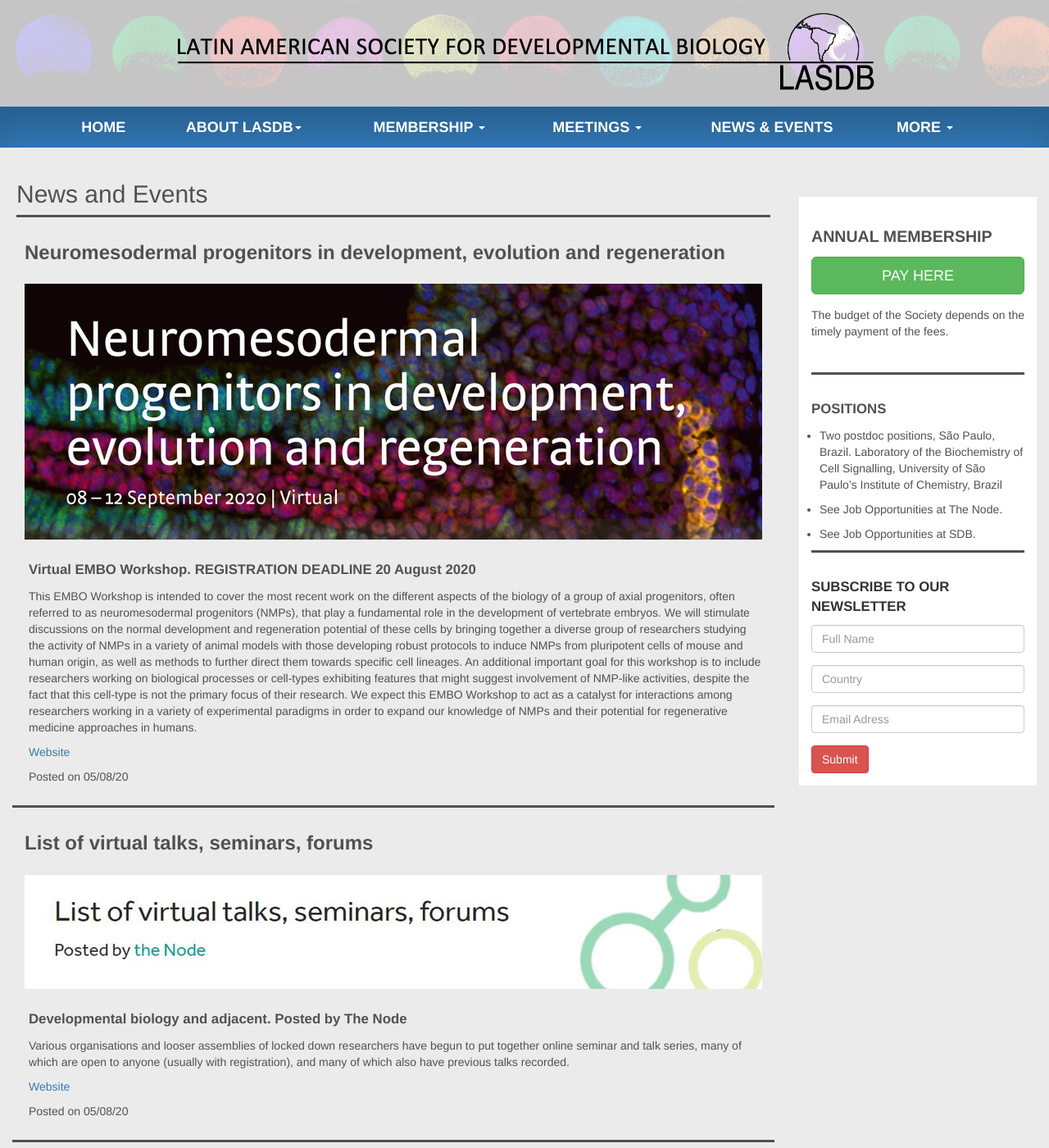
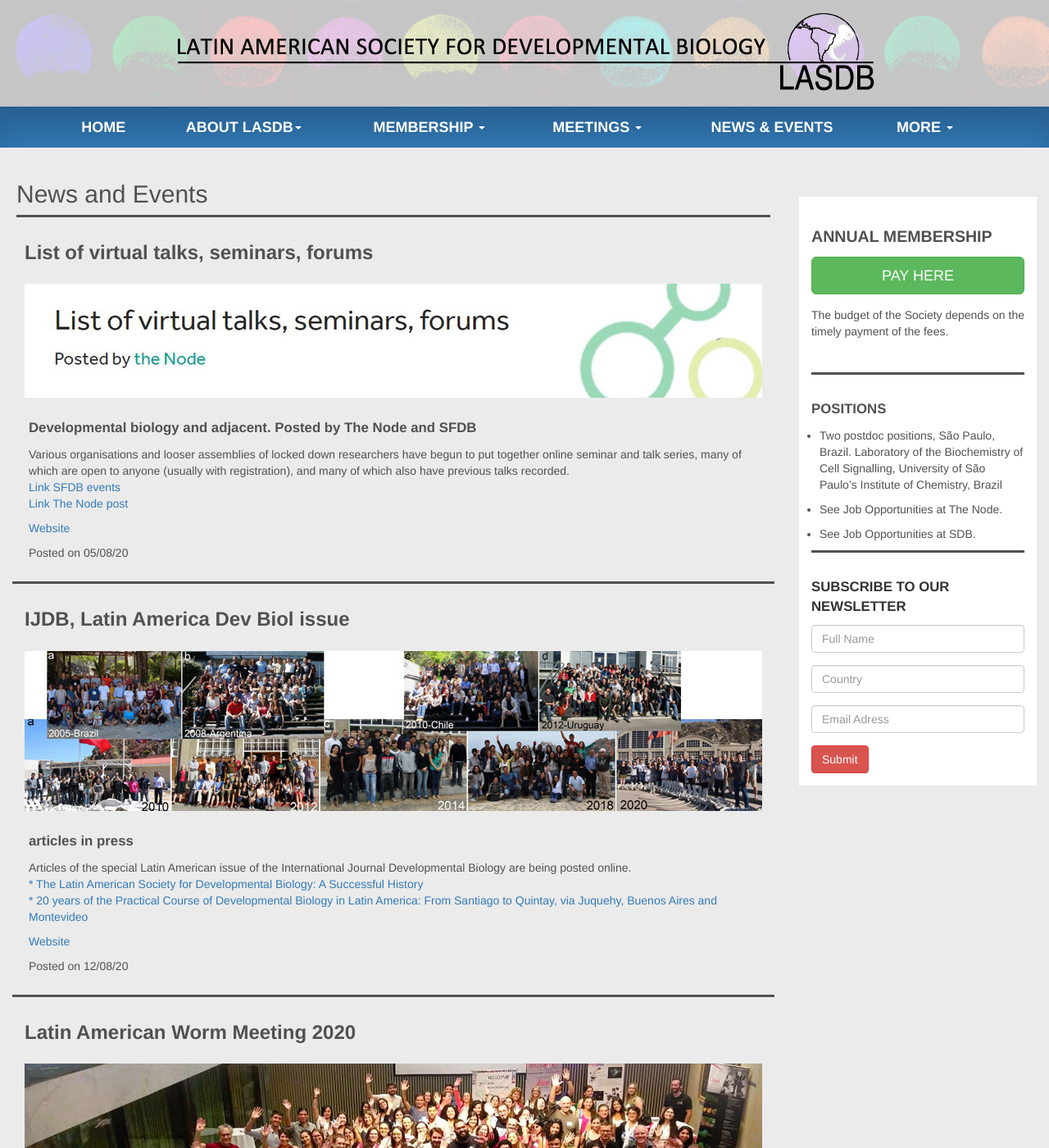
Before and after one commit to lasdb/lasdb.github.io, a Jekyll site: the page built from _posts/2000-01-01-news.markdown, in a window 1280 px wide and 1400 px high. Shown: the whole window at 82% size. Built offline with Jekyll 4.4.1, drawn with Linux system fonts in a browser that asks for light colours; nearby versions of some CDN libraries; some of the changed text lies outside the part shown.

Commit message:
Update 2000-01-01-news.markdown

```diff
--- a/_posts/2000-01-01-news.markdown
+++ b/_posts/2000-01-01-news.markdown
@@ -6,18 +6,14 @@
 permalink: pages/news.html
 news:
 
-  - title: 'Neuromesodermal progenitors in development, evolution and regeneration'
-    date: '05/08/20'
-    subtitle: 'Virtual EMBO Workshop. REGISTRATION DEADLINE 20 August 2020'
-    body: 'This EMBO Workshop is intended to cover the most recent work on the different aspects of the biology of a group of axial progenitors, often referred to as neuromesodermal progenitors (NMPs), that play a fundamental role in the development of vertebrate embryos. We will stimulate discussions on the normal development and regeneration potential of these cells by bringing together a diverse group of researchers studying the activity of NMPs in a variety of animal models with those developing robust protocols to induce NMPs from pluripotent cells of mouse and human origin, as well as methods to further direct them towards specific cell lineages. An additional important goal for this workshop is to include researchers working on biological processes or cell-types exhibiting features that might suggest involvement of NMP-like activities, despite the fact that this cell-type is not the primary focus of their research. We expect this EMBO Workshop to act as a catalyst for interactions among researchers working in a variety of experimental paradigms in order to expand our knowledge of NMPs and their potential for regenerative medicine approaches in humans.'
-    imageSm: '../img/news/Neuromesodermal-sm.jpg'
-    imageBg: '../img/news/Neuromesodermal-bg.jpg'
-    URL: 'https://meetings.embo.org/event/20-progenitors'
+
 
   - title: 'List of virtual talks, seminars, forums'
     date: '05/08/20'
-    subtitle: 'Developmental biology and adjacent. Posted by The Node '
-    body: 'Various organisations and looser assemblies of locked down researchers have begun to put together online seminar and talk series, many of which are open to anyone (usually with registration), and many of which also have previous talks recorded.'
+    subtitle: 'Developmental biology and adjacent. Posted by The Node and SFDB'
+    body: 'Various organisations and looser assemblies of locked down researchers have begun to put together online seminar and talk series, many of which are open to anyone (usually with registration), and many of which also have previous talks recorded. <br>
+    <a href="https://sfbd.fr/en/online-events/" target="_blank">Link SFDB events</a> <br>
+    <a href="https://thenode.biologists.com/list-of-virtual-talks-seminars-forums/events/" target="_blank">Link The Node post</a>'
     imageSm: '../img/news/onlinetalks-sm.jpg'
     imageBg: '../img/news/onlinetalks-bg.jpg'
     URL: 'https://thenode.biologists.com/list-of-virtual-talks-seminars-forums/events/'
@@ -57,6 +53,14 @@
     imageSm: '../img/news/lasdb2019report-sm.jpg'
     imageBg: '../img/news/lasdb2019report-bg.jpg'
     URL: 'http://lasdb-development.org/pages/previous-meetings.html'
+
+  - title: 'Neuromesodermal progenitors in development, evolution and regeneration'
+    date: '05/08/20'
+    subtitle: 'Virtual EMBO Workshop. REGISTRATION DEADLINE 20 August 2020'
+    body: 'This EMBO Workshop is intended to cover the most recent work on the different aspects of the biology of a group of axial progenitors, often referred to as neuromesodermal progenitors (NMPs), that play a fundamental role in the development of vertebrate embryos. We will stimulate discussions on the normal development and regeneration potential of these cells by bringing together a diverse group of researchers studying the activity of NMPs in a variety of animal models with those developing robust protocols to induce NMPs from pluripotent cells of mouse and human origin, as well as methods to further direct them towards specific cell lineages. An additional important goal for this workshop is to include researchers working on biological processes or cell-types exhibiting features that might suggest involvement of NMP-like activities, despite the fact that this cell-type is not the primary focus of their research. We expect this EMBO Workshop to act as a catalyst for interactions among researchers working in a variety of experimental paradigms in order to expand our knowledge of NMPs and their potential for regenerative medicine approaches in humans.'
+    imageSm: '../img/news/Neuromesodermal-sm.jpg'
+    imageBg: '../img/news/Neuromesodermal-bg.jpg'
+    URL: 'https://meetings.embo.org/event/20-progenitors'
 
   - title: 'LASDB Prize in Developmental Biology 2019'
     date: '2/5/19'
```
